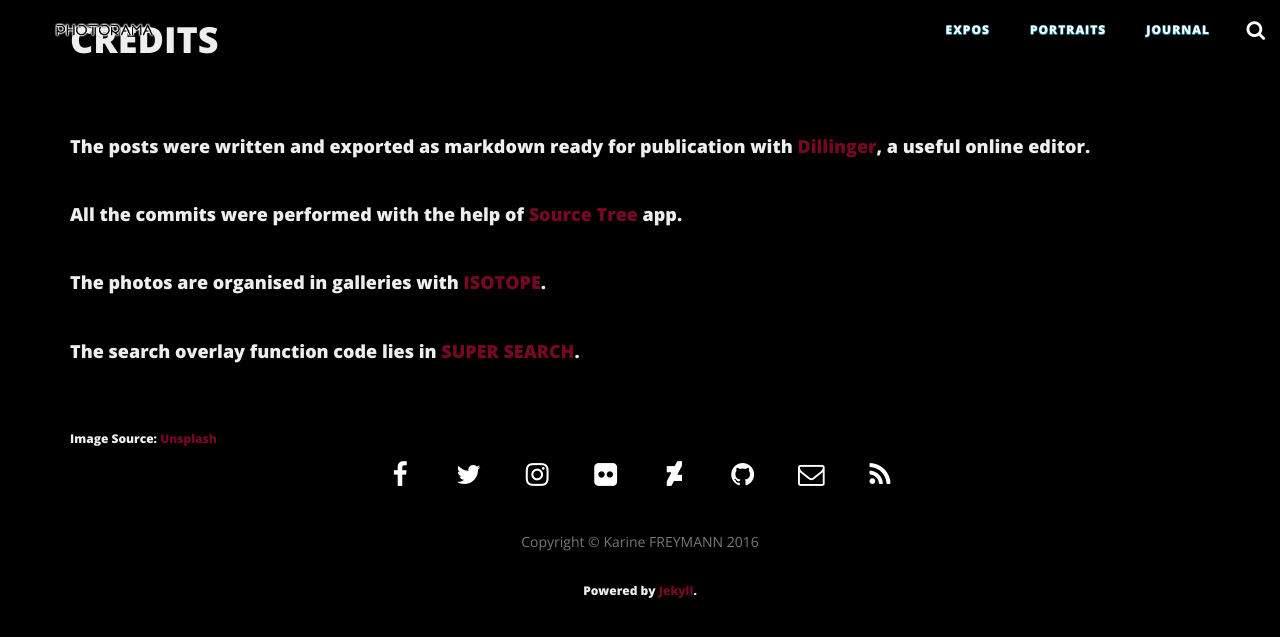
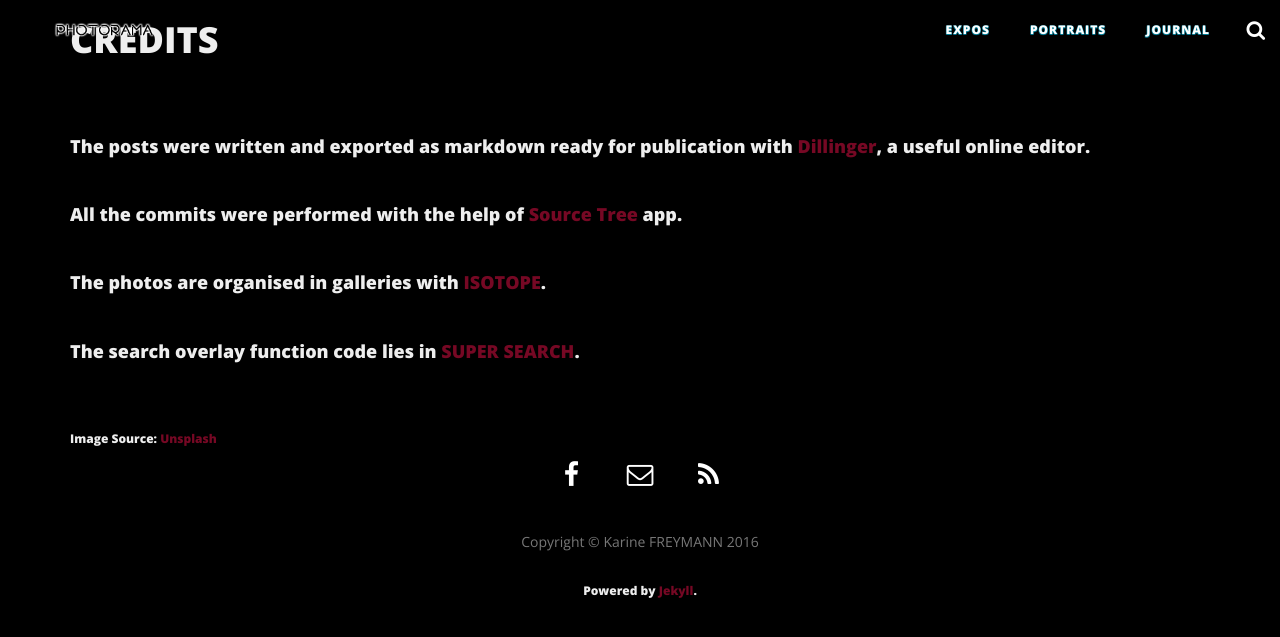
Before and after one commit to karinefreymann/karinefreymann.github.io, a Jekyll site: the page built from about/index.html, in a window 1280 px wide. Shown: the top 637 px of the page. Built offline with Jekyll 4.4.1, drawn with Linux system fonts in a browser that asks for light colours; nearby versions of some CDN libraries.

Commit message:
portraits

```diff
--- a/_includes/footer.html
+++ b/_includes/footer.html
@@ -12,56 +12,6 @@
                             <span class="fa-stack fa-lg">
                                 <i class="fa fa-circle fa-stack-2x"></i>
                                 <i class="fa fa-facebook fa-stack-1x fa-inverse"></i>
-                            </span>
-                        </a>
-                    </li>
-                    {% endif %}
-                    {% if site.twitter_username %}
-                    <li>
-                        <a href="https://twitter.com/{{ site.instagram_username }}" data-toggle="tooltip" title="Twiiter">
-                            <span class="fa-stack fa-lg">
-                                <i class="fa fa-circle fa-stack-2x"></i>
-                                <i class="fa fa-twitter fa-stack-1x fa-inverse"></i>
-                            </span>
-                        </a>
-                    </li>
-                    {% endif %}
-                    {% if site.instagram_username %}
-                    <li>
-                        <a href="https://instagram.com/{{ site.instagram_username }}" data-toggle="tooltip" title="Instagram">
-                            <span class="fa-stack fa-lg">
-                                <i class="fa fa-circle fa-stack-2x"></i>
-                                <i class="fa fa-instagram fa-stack-1x fa-inverse"></i>
-                            </span>
-                        </a>
-                    </li>
-                    {% endif %}
-                    {% if site.flickr_username %}
-                    <li>
-                        <a href="https://flickr.com/photos/{{ site.flickr_username }}" data-toggle="tooltip" title="Flickr">
-                            <span class="fa-stack fa-lg">
-                                <i class="fa fa-circle fa-stack-2x"></i>
-                                <i class="fa fa-flickr fa-stack-1x fa-inverse"></i>
-                            </span>
-                        </a>
-                    </li>
-                    {% endif %}
-                    {% if site.deviantart_username %}
-                    <li>
-                        <a href="http://{{ site.deviantart_username }}.deviantart.com">
-                            <span class="fa-stack fa-lg" data-toggle="tooltip" title="Deviantart">
-                                <i class="fa fa-circle fa-stack-2x"></i>
-                                <i class="fa fa-deviantart fa-stack-1x fa-inverse"></i>
-                            </span>
-                        </a>
-                    </li>
-                    {% endif %}
-                    {% if site.github_username %}
-                    <li>
-                        <a href="https://github.com/{{ site.github_username }}" data-toggle="tooltip" title="Github">
-                            <span class="fa-stack fa-lg">
-                                <i class="fa fa-circle fa-stack-2x"></i>
-                                <i class="fa fa-github fa-stack-1x fa-inverse"></i>
                             </span>
                         </a>
                     </li>
```
